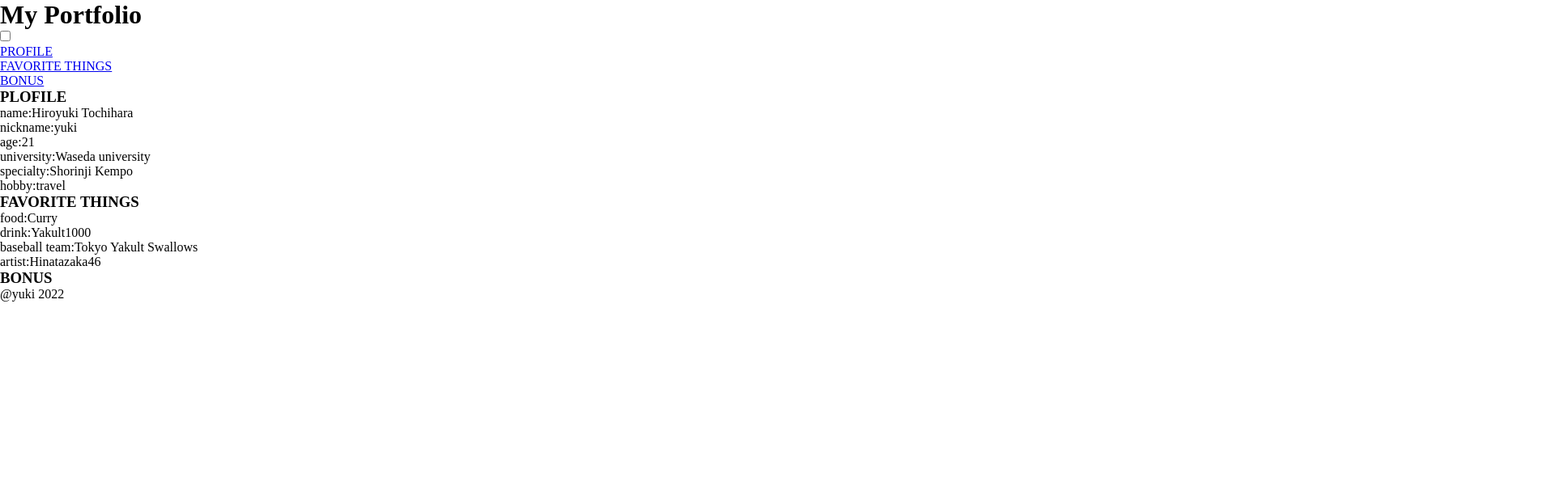
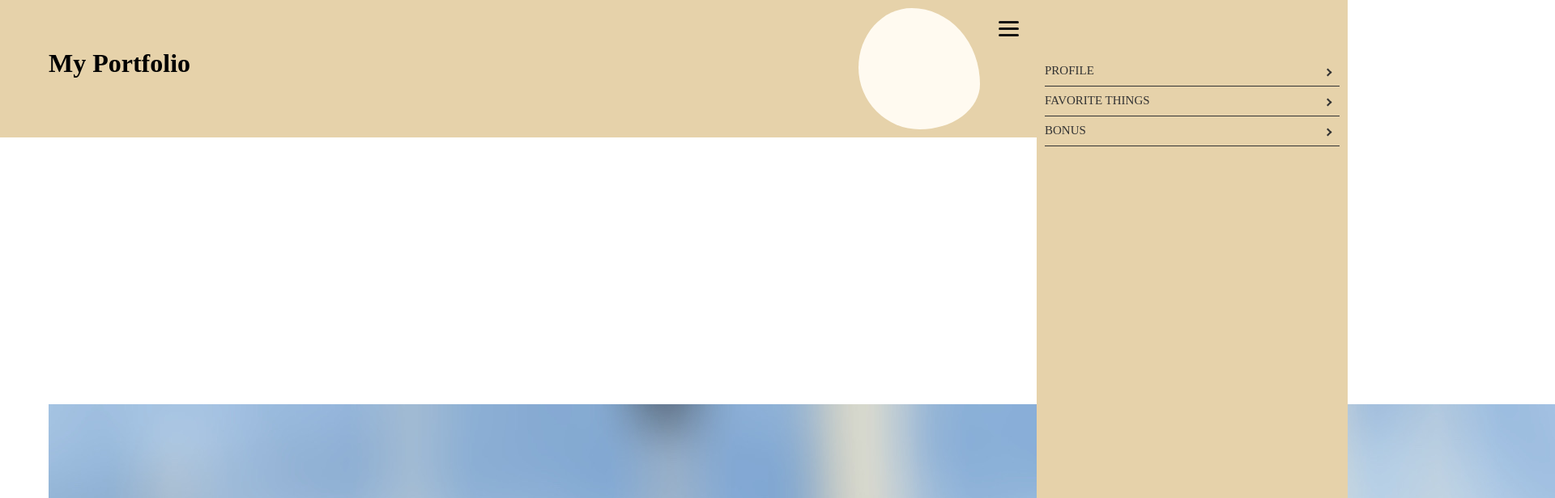
Before and after one commit to Squash-h/my-portfolio, a plain HTML site: page index.html in a window 1280 px wide. Shown: the top 616 px of the page at 81% size, 1920 px wide, since content can reach past the window. Drawn offline with Linux system fonts and the light colour scheme; some packages are replaced by stand-ins of ours.

Commit message:
ポートフォリオサイトの開発を進めました

```diff
--- a/index.html
+++ b/index.html
@@ -10,10 +10,10 @@
   </head>
   <body>
     <header id="header">
-      <div class="title">
+      <div class="header-title">
         <h1>My Portfolio</h1>
       </div>
-      <div class="fluid"></div>
+      <div class="header-fluid"></div>
       <div class="hamburger-menu">
         <input type="checkbox" id="menu-btn-check" />
         <label for="menu-btn-check" class="menu-btn"><span></span></label>
@@ -29,24 +29,27 @@
       <!--ここまでメニュー-->
     </header>
     <main>
+      <div class="main-images">
+        <img src="images/yuki-1.JPEG" alt="顔写真" />
+      </div>
       <div id="plofile-container">
         <h3 class="title">PLOFILE</h3>
         <ul class="main-list">
-          <li>name:Hiroyuki Tochihara</li>
-          <li>nickname:yuki</li>
-          <li>age:21</li>
-          <li>university:Waseda university</li>
-          <li>specialty:Shorinji Kempo</li>
-          <li>hobby:travel</li>
+          <li>Name:Hiroyuki Tochihara</li>
+          <li>Nickname:yuki</li>
+          <li>Age:21</li>
+          <li>University:Waseda university</li>
+          <li>Specialty:Shorinji Kempo</li>
+          <li>Hobby:travel</li>
         </ul>
       </div>
       <div id="favorite-container">
         <h3 class="title">FAVORITE THINGS</h3>
         <ul class="main-list">
-          <li>food:Curry</li>
-          <li>drink:Yakult1000</li>
-          <li>baseball team:Tokyo Yakult Swallows</li>
-          <li>artist:Hinatazaka46</li>
+          <li>Food:Curry</li>
+          <li>Drink:Yakult1000</li>
+          <li>Artist:Hinatazaka46</li>
+          <li>Baseball Team:Tokyo Yakult Swallows</li>
         </ul>
       </div>
       <div id="bonus-container">
--- a/style.css
+++ b/style.css
@@ -0,0 +1,180 @@
+@charset "UTF-8";
+header {
+  width: 100%;
+  background-color: #e6d2aa;
+  height: 170px;
+  position: fixed; /* ウィンドウを基準に画面に固定 */
+  top: 0; /* 上下の固定位置を上から0pxにする */
+  left: 0; /* 左右の固定位置を左から0pxにする */
+  box-sizing: border-box; /* padding分を含んで幅を100%にするため */
+}
+.header-title {
+  padding: 60px;
+}
+.header-fluid {
+  width: 150px; /*横幅*/
+  height: 150px; /*縦幅*/
+  background: floralwhite; /*背景色*/
+  animation: fluidrotate 30s ease 0s infinite; /*アニメーションの設定*/
+  position: fixed;
+  top: 10px; /*上に固定*/
+  right: 70px; /*右に固定*/
+}
+
+@keyframes fluidrotate {
+  0%,
+  100% {
+    border-radius: 63% 37% 54% 46%/55% 48% 52% 45%;
+  }
+  14% {
+    border-radius: 40% 60% 54% 46%/49% 60% 40% 51%;
+  }
+  28% {
+    border-radius: 54% 46% 38% 62%/49% 70% 30% 51%;
+  }
+  42% {
+    border-radius: 61% 39% 55% 45%/61% 38% 62% 39%;
+  }
+  56% {
+    border-radius: 61% 39% 67% 33%/70% 50% 50% 30%;
+  }
+  70% {
+    border-radius: 50% 50% 34% 66%/56% 68% 32% 44%;
+  }
+  84% {
+    border-radius: 46% 54% 50% 50%/35% 61% 39% 65%;
+  }
+}
+.menu-btn {
+  /*通常時のメニューボタンの設定*/
+  position: fixed;
+  top: 0px; /*上に固定*/
+  right: 0px; /*右に固定*/
+  display: flex;
+  height: 70px; /*高さ*/
+  width: 70px; /*幅*/
+  padding: 20px 20px; /* ボタンに上下左右それぞれ余白を指定 */
+  box-sizing: border-box; /* padding分を含んで幅を100%にするため 666*/
+  justify-content: center; /*中央揃え*/
+  align-items: center;
+  z-index: 90;
+  background-color: #e6d2aa;
+}
+.menu-btn span,
+.menu-btn span:before,
+.menu-btn span:after {
+  content: "";
+  display: block;
+  height: 3px;
+  width: 25px;
+  border-radius: 3px;
+  background-color: #111111;
+  position: absolute;
+  transition: all 0.5s; /*やんて　アニメーション設定*/
+}
+.menu-btn span:before {
+  bottom: 8px;
+}
+.menu-btn span:after {
+  top: 8px;
+}
+#menu-btn-check:checked ~ .menu-btn span {
+  background-color: rgba(
+    255,
+    255,
+    255,
+    0
+  ); /*メニューオープン時は真ん中の線を透明にする*/
+}
+#menu-btn-check:checked ~ .menu-btn span::before {
+  bottom: 0;
+  transform: rotate(45deg);
+}
+#menu-btn-check:checked ~ .menu-btn span::after {
+  top: 0;
+  transform: rotate(-45deg);
+}
+#menu-btn-check {
+  display: none;
+}
+.menu-content {
+  width: 30%; /*やんて ここを30％に変える*/
+  height: 100%;
+  position: fixed;
+  top: 0;
+  left: 100%; /*leftの値を変更してメニューを画面外へ*/
+  z-index: 80;
+  background-color: #e6d2aa;
+  transition: all 0.5s; /*アニメーション設定*/
+}
+.menu-content ul {
+  padding: 70px 10px 0;
+}
+.menu-content ul li {
+  border-bottom: solid 1px #333333;
+  list-style: none;
+}
+.menu-content ul li a {
+  display: block;
+  width: 100%;
+  font-size: 15px;
+  box-sizing: border-box;
+  color: #333333;
+  text-decoration: none;
+  padding: 9px 15px 10px 0;
+  position: relative;
+}
+.menu-content p {
+  display: block;
+  width: 100%;
+  font-size: 15px;
+  box-sizing: border-box;
+  color: #333333;
+  text-decoration: none;
+  padding: 10px 15px 0px 0;
+  position: relative;
+}
+.menu-content ul li a::before {
+  content: "";
+  width: 7px;
+  height: 7px;
+  border-top: solid 2px #333333;
+  border-right: solid 2px #333333;
+  transform: rotate(45deg);
+  position: absolute;
+  right: 11px;
+  top: 16px;
+}
+#menu-btn-check:checked ~ .menu-content {
+  left: 70%; /*やんて　ここを70％に変える*/ /*メニューを画面内へ*/
+}
+main {
+  padding: 60px;
+  padding-top: 500px;
+  text-align: center;
+}
+main li {
+  padding-top: 15px;
+}
+
+.main-list {
+  list-style: none;
+}
+.title {
+  margin-bottom: 20px;
+  text-decoration: underline;
+}
+
+#plofile-container {
+  padding-bottom: 60px;
+}
+#favorite-container {
+  padding-bottom: 60px;
+}
+footer {
+  background-color: #333333;
+}
+footer p {
+  text-align: center;
+  color: #ffffff;
+}
```
Also changed, not shown: images/yuki-1.JPEG (added).
